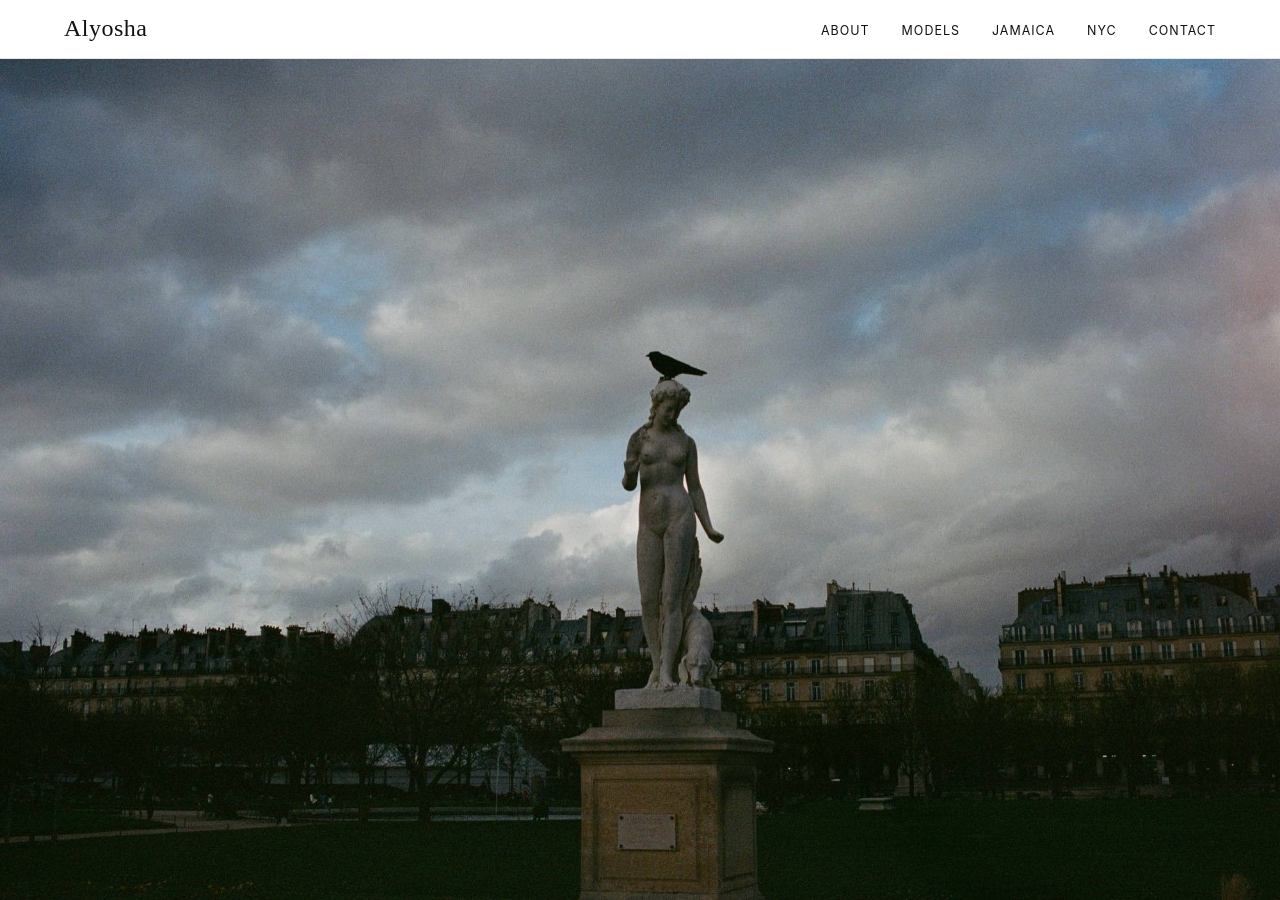
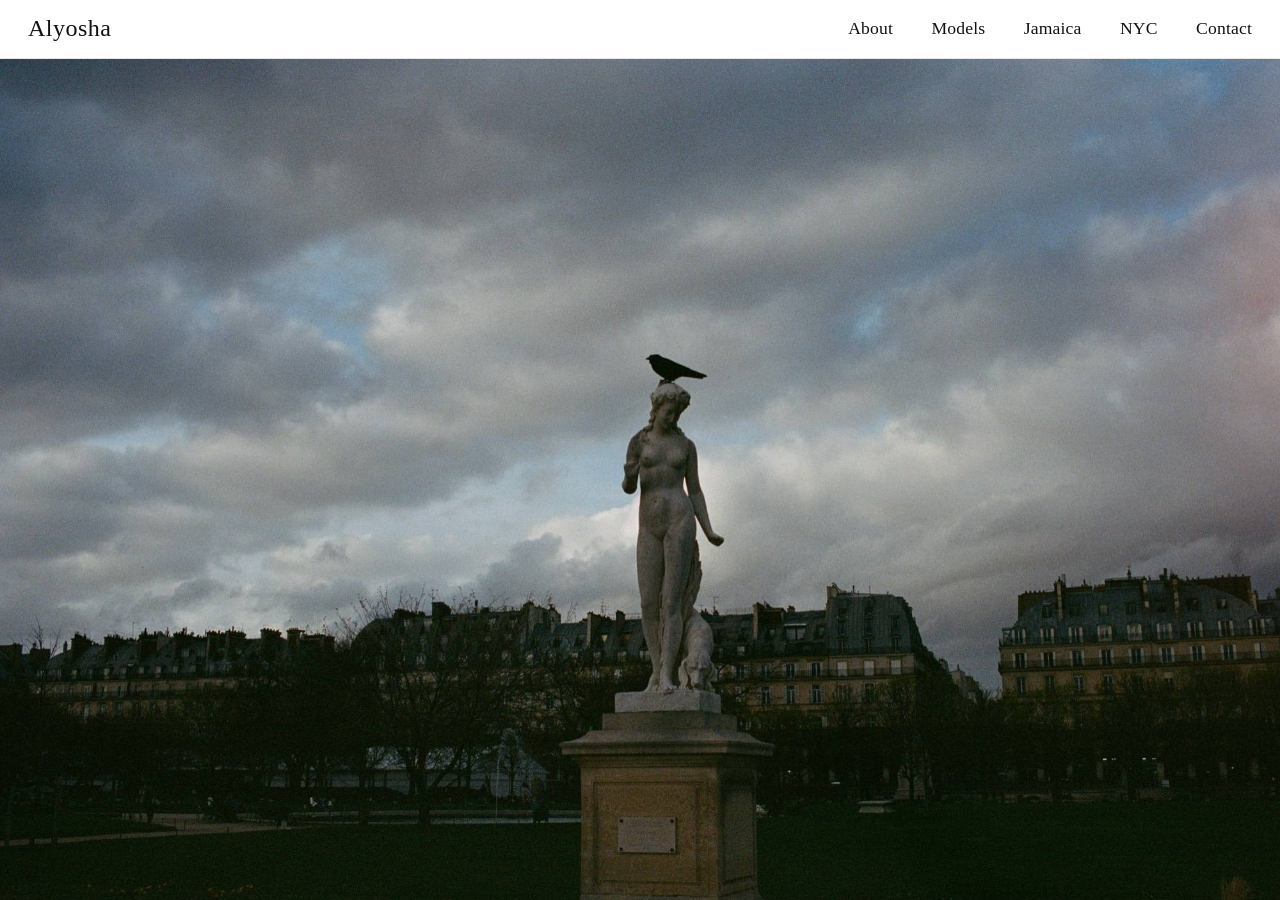
Before and after one commit to alyoshanyc/alyosha.nyc, a Jekyll site: the page built from index.md, in a window 1280 px wide and 900 px high. Built offline with Jekyll 4.4.1, drawn with Linux system fonts in a browser that asks for light colours; some of the changed text lies outside the part shown.

Commit message:
feat(ui): full-width hero, uncropped galleries, full-bleed serif nav
- Hero spans full window width, keeps aspect ratio, scrolls to show whole frame
- Galleries show photos uncropped in native orientation (column layout)
- Header pinned full-bleed (brand far-left, menu far-right), larger serif type
- Apply editorial serif to all body text
- Drop the home-page statement; bio lives only on the About page
- Rotate nyc-04 (Looking Up) to upright portrait

Co-Authored-By: Claude Opus 4.8 (1M context) <noreply@anthropic.com>

```diff
--- a/_layouts/home.html
+++ b/_layouts/home.html
@@ -9,12 +9,6 @@ layout: default
 		{% else %}
 			<div class="hero__placeholder" aria-hidden="true"></div>
 		{% endif %}
-	</div>
-</section>
-
-<section class="statement">
-	<div class="wrap">
-		<div class="statement__lead">{{ content }}</div>
 	</div>
 </section>
 
--- a/assets/css/main.css
+++ b/assets/css/main.css
@@ -24,7 +24,7 @@ body {
 	margin: 0;
 	color: var(--ink);
 	background: var(--paper);
-	font-family: var(--sans);
+	font-family: var(--serif);
 	font-size: 16px;
 	line-height: 1.55;
 	-webkit-font-smoothing: antialiased;
@@ -51,9 +51,11 @@ a:hover { text-decoration: underline; text-underline-offset: 3px; }
 	backdrop-filter: saturate(180%) blur(8px);
 	border-bottom: 1px solid var(--line);
 }
+/* Full-bleed: brand hugs the far-left of the window, menu the far-right,
+   regardless of screen width (only a small fixed padding off each edge). */
 .site-header__inner {
-	max-width: var(--max); margin-inline: auto;
-	padding-inline: var(--gutter);
+	width: 100%;
+	padding-inline: clamp(16px, 2.5vw, 28px);
 	height: var(--header-h);
 	display: flex; align-items: center; justify-content: space-between;
 }
@@ -64,10 +66,10 @@ a:hover { text-decoration: underline; text-underline-offset: 3px; }
 .site-brand:hover { text-decoration: none; }
 
 .site-nav .menu {
-	list-style: none; display: flex; gap: 2rem; margin: 0; padding: 0;
+	list-style: none; display: flex; gap: 2.4rem; margin: 0; padding: 0;
 }
 .site-nav a {
-	text-transform: uppercase; letter-spacing: 0.08em; font-size: 0.78rem;
+	font-family: var(--serif); font-size: 1.1rem; letter-spacing: 0.01em;
 }
 
 .nav-toggle {
@@ -80,14 +82,14 @@ a:hover { text-decoration: underline; text-underline-offset: 3px; }
 }
 
 /* Hero ------------------------------------------------------- */
-/* Fills the viewport below the sticky header: on load the visitor sees only
-   the header + this image until they scroll. */
+/* The image always spans the full window width and keeps its aspect ratio, so
+   the whole frame is shown uncropped. If that makes it taller than the screen,
+   the visitor scrolls down to see the rest. */
 .hero { position: relative; }
 .hero__media { width: 100%; }
-.hero__img,
-.hero__placeholder { width: 100%; height: calc(100svh - var(--header-h)); object-fit: cover; }
+.hero__img { width: 100%; height: auto; display: block; }
+.hero__placeholder { width: 100%; height: calc(100svh - var(--header-h)); }
 @supports not (height: 100svh) {
-	.hero__img,
 	.hero__placeholder { height: calc(100vh - var(--header-h)); }
 }
 .hero__placeholder {
@@ -130,10 +132,13 @@ a:hover { text-decoration: underline; text-underline-offset: 3px; }
 .news__head { display: flex; align-items: baseline; justify-content: space-between; margin-bottom: 2rem; }
 .news__heading { font-family: var(--serif); font-weight: 400; font-size: clamp(1.4rem, 3vw, 2rem); margin: 0; }
 .news__all { text-transform: uppercase; letter-spacing: .08em; font-size: .75rem; }
-.news__grid { display: grid; grid-template-columns: repeat(3, 1fr); gap: clamp(20px, 3vw, 40px); }
+/* Masonry via CSS columns: whole frames, never cropped, mixed orientations
+   flow into aligned columns. */
+.news__grid { column-count: 3; column-gap: clamp(20px, 3vw, 40px); }
+.news__item { break-inside: avoid; margin-bottom: clamp(20px, 3vw, 40px); }
 .news__link:hover { text-decoration: none; }
-.news__media { overflow: hidden; aspect-ratio: 4 / 3; margin-bottom: .9rem; background: #f3f3f3; }
-.news__img { width: 100%; height: 100%; object-fit: cover; transition: transform .5s ease; }
+.news__media { overflow: hidden; margin-bottom: .9rem; background: #f3f3f3; }
+.news__img { display: block; width: 100%; height: auto; object-fit: contain; transition: transform .5s ease; }
 .news__link:hover .news__img { transform: scale(1.03); }
 .news__date { text-transform: uppercase; letter-spacing: .1em; font-size: .7rem; color: var(--muted); }
 .news__title { font-family: var(--serif); font-weight: 400; font-size: 1.25rem; line-height: 1.25; margin: .35rem 0 0; }
@@ -154,8 +159,11 @@ a:hover { text-decoration: underline; text-underline-offset: 3px; }
 .single__content p { margin: 0 0 1.4em; }
 .single__footer { margin-top: 3rem; padding-top: 1.5rem; border-top: 1px solid var(--line); font-size: .85rem; }
 
-@media (max-width: 800px) {
-	.news__grid { grid-template-columns: 1fr; gap: 2rem; }
+@media (max-width: 1000px) {
+	.news__grid { column-count: 2; }
+}
+@media (max-width: 600px) {
+	.news__grid { column-count: 1; }
 }
 
 /* Footer ----------------------------------------------------- */
```
Also changed, not shown: index.md (+0 -1 lines), assets/images/nyc/nyc-04.jpg.
